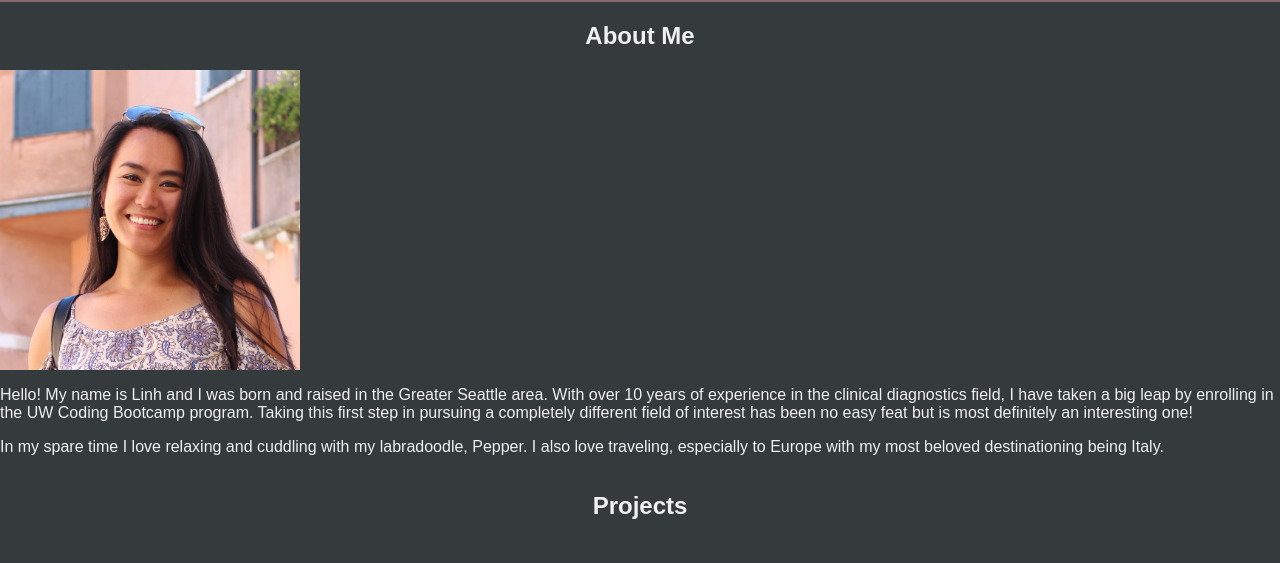
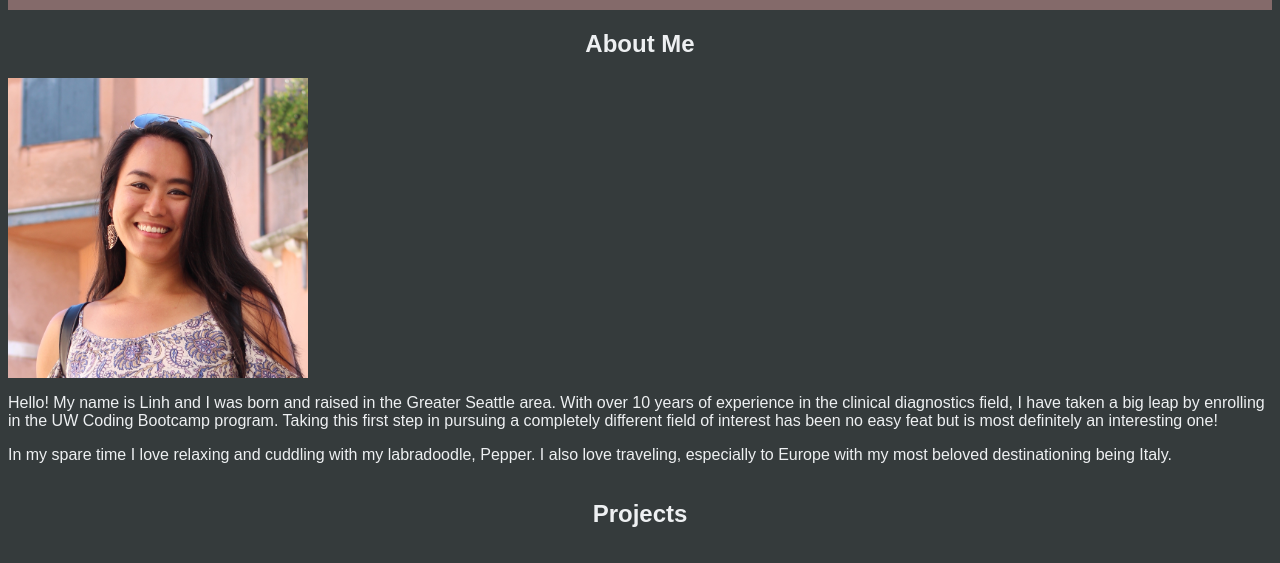
Before and after one commit to linhntran/linhnt-portfolio, a plain HTML site: page index.html in a window 1280 px wide. Shown: the part 76-639 px from the top of the page. Drawn offline with Linux system fonts and the light colour scheme.

Commit message:
removed reset.css, updated style

```diff
--- a/assets/css/reset.css
+++ /dev/null
@@ -1,33 +0,0 @@
-/* Resets the box size of every element */
-* {
-    margin: 0;
-    padding: 0;
-    box-sizing: border-box;
-  }
-
-  /* Gives the body element a parent height to compare against */
-  html {
-    height: 100%;
-  }
-
-  body {
-    min-height: 100%;
-    line-height: 1;
-    font-family: sans-serif;
-  }
-
-  h1, h2, h3, h4, h5, h6 {
-    font-size: 100%;
-  }
-
-  /* Matches the font of special elements to the rest of the page */
-  input, select, option, optgroup, textarea, button,
-  pre, code {
-    font-size: 100%;
-    font-family: inherit;
-  }
-
-  /* Removes default bullet points from lists */
-  ol, ul {
-    list-style: none;
-  }
--- a/assets/css/style.css
+++ b/assets/css/style.css
@@ -3,7 +3,7 @@
 }
 
 body {
-    margin: 0;
+    margin: 10;
     background-color: #353b3c;
     font-family: sans-serif;
 }
@@ -37,7 +37,7 @@ main {
 
 main h2 {
     text-align: center;
-    word-wrap: break-word;
+    /* word-wrap: break-word; */
     display: block;
 }
 
--- a/index.html
+++ b/index.html
@@ -54,19 +54,14 @@
             </div>
         </div>
 
-        <!-- Contact me section -->
-
-
         <!-- Place holder for resume link? -->
         <!-- <div class="resume" id="myresume">
             <h2>Resume</h2>
         </div> -->
     </main>
 
-    <!-- Sidebar for more links? -->
-    <aside></aside>
-
     <footer>
+        <!-- Contact me section -->
         <div class="contact" id="mycontact">
             <h2>Contact</h2>
             <li><i class="fa-regular fa-envelope"></i> <a href="mailto: tran.linhn@gmail.com">Email</a></li>
```
